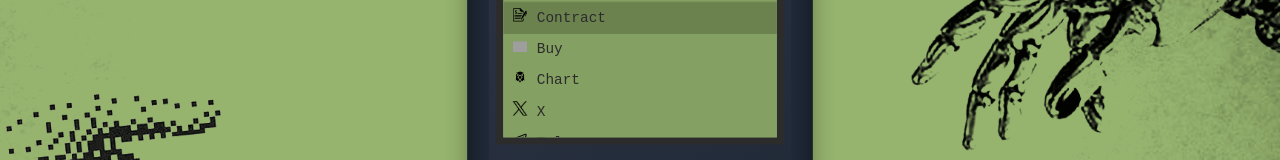
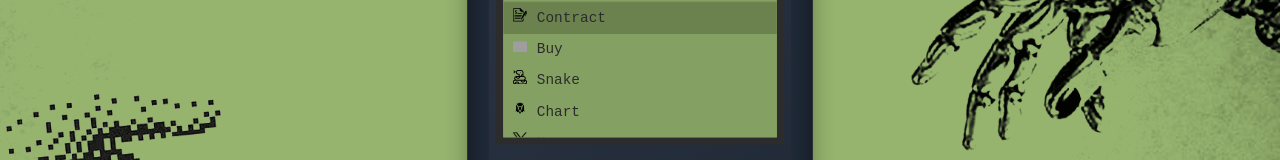
Before and after one commit to yeet420x/ringodevbox, a React (Vite) app: page / in a window 1280 px wide. Shown: the part 229-389 px from the top of the page. Built offline with nearby package versions, Linux system fonts and the light colour scheme; grey boxes are pictures that could not be loaded.

Commit message:
Update: snake go up^

```diff
--- a/src/components/Interface.jsx
+++ b/src/components/Interface.jsx
@@ -29,11 +29,13 @@ function Interface() {
   const menuItems = [
     { icon: <img src={contractIcon} alt="Contract" className="menu-icon" />, label: 'Contract', component: Contract },
     { icon:<img src={buyIcon} alt="DexScreener" className="menu-icon" />, label: 'Buy', component: Buy },
+    { icon: <img src={snakeIcon} alt="Snake" className="menu-icon" />, label: 'Snake', component: Snake },
     {
       icon: <img src={dexIcon} alt="DexScreener" className="menu-icon" />,
       label: 'Chart',
       component: Chart
     },
+
     {
       icon: <img src={xIcon} alt="X" className="menu-icon" />,
       label: 'X',
@@ -44,7 +46,7 @@ function Interface() {
       label: 'Telegram',
       component: Socials
     },
-    { icon: <img src={snakeIcon} alt="Snake" className="menu-icon" />, label: 'Snake', component: Snake }
+
   ];
 
   const handleEscape = () => {
```
